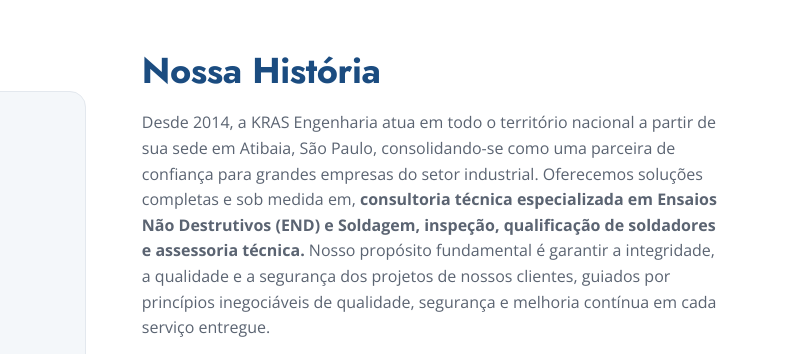
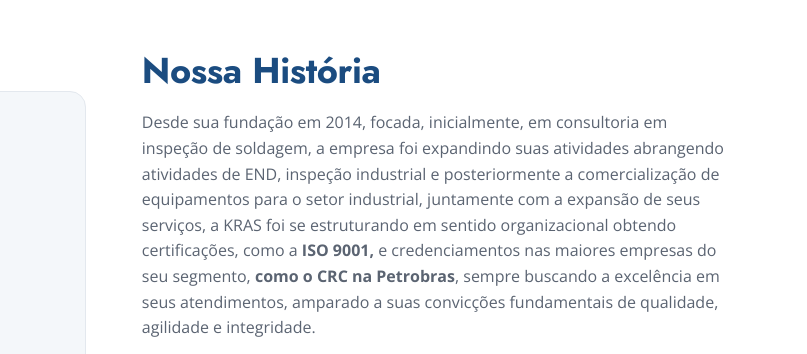
Before and after one commit to pithportas-lgtm/kras.sobre, a plain HTML site: page index.html in a window 1280 px wide. Shown: the part 445-799 px from the top of the page, 473-1280 px from the left. Drawn offline with nearby package versions, Linux system fonts and the light colour scheme.

Commit message:
Update index.html

```diff
--- a/index.html
+++ b/index.html
@@ -51,13 +51,19 @@
           <h2>Nossa História</h2>
 
           <p>
-            Desde 2014, a KRAS Engenharia atua em todo o território nacional a partir de sua sede em Atibaia, São Paulo,
-            consolidando-se como uma parceira de confiança para grandes empresas do setor industrial.
-            Oferecemos soluções completas e sob medida em, <strong> consultoria técnica especializada em Ensaios Não Destrutivos (END) e Soldagem,
-            inspeção, qualificação de soldadores e assessoria técnica.</strong>
-            Nosso propósito fundamental é garantir a integridade, a qualidade e a segurança dos
-            projetos de nossos clientes, guiados por princípios inegociáveis de qualidade, segurança e
-            melhoria contínua em cada serviço entregue.
+           Desde sua fundação em 2014, focada, inicialmente,
+em consultoria em inspeção de
+soldagem, a empresa foi expandindo suas
+atividades abrangendo atividades de END,
+inspeção industrial e posteriormente
+a comercialização de equipamentos para
+o setor industrial, juntamente com
+a expansão de seus serviços, a KRAS foi   se
+estruturando em sentido organizacional obtendo
+certificações, como a <strong> ISO 9001,</strong> e credenciamentos
+nas maiores empresas do seu segmento,<strong> como o CRC na Petrobras</strong>, sempre  buscando a excelência em seus atendimentos,
+amparado a suas convicções fundamentais
+de qualidade, agilidade e integridade.
           </p>
           <p>
             Para responder com máxima agilidade e eficiência às demandas mais exigentes da indústria,
```
